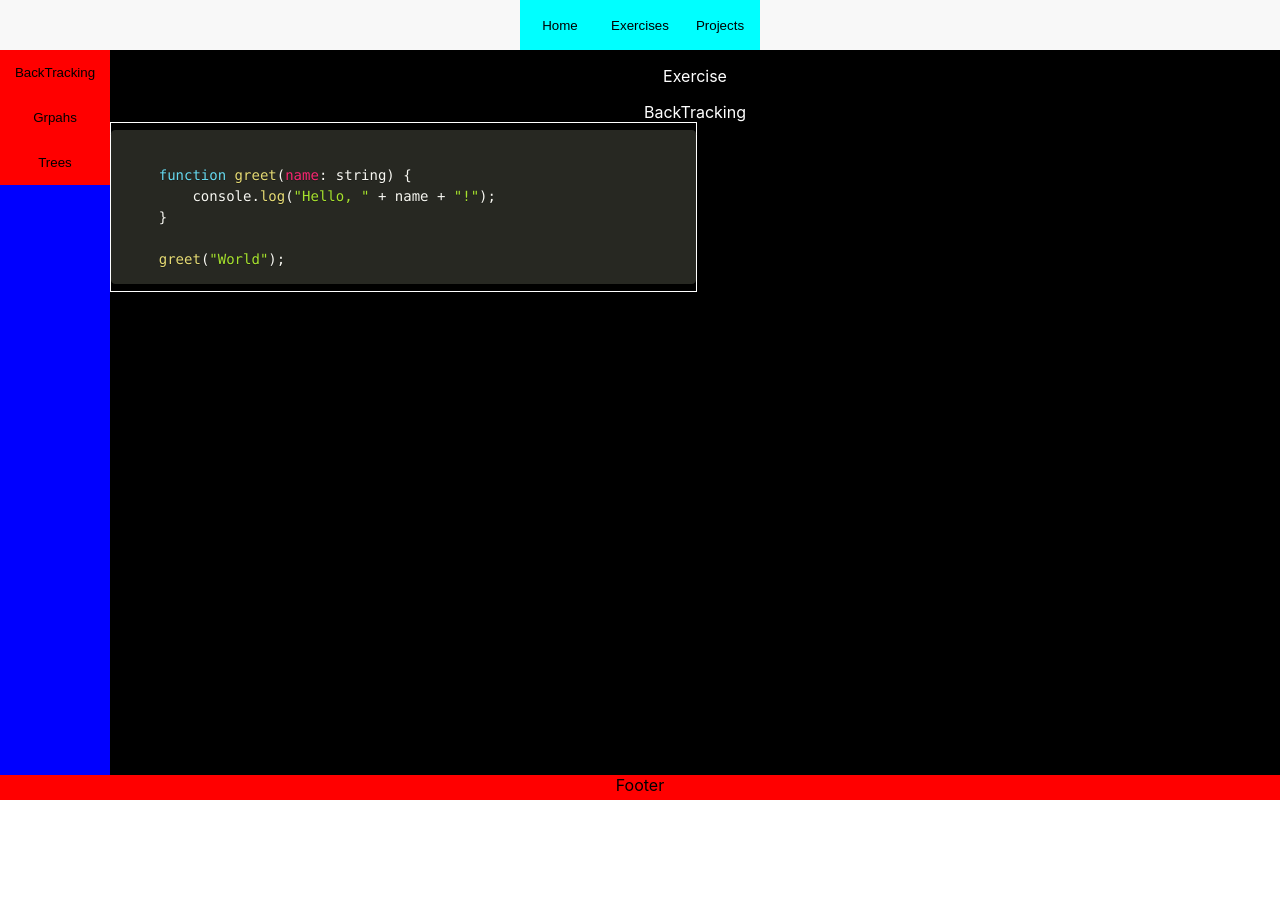
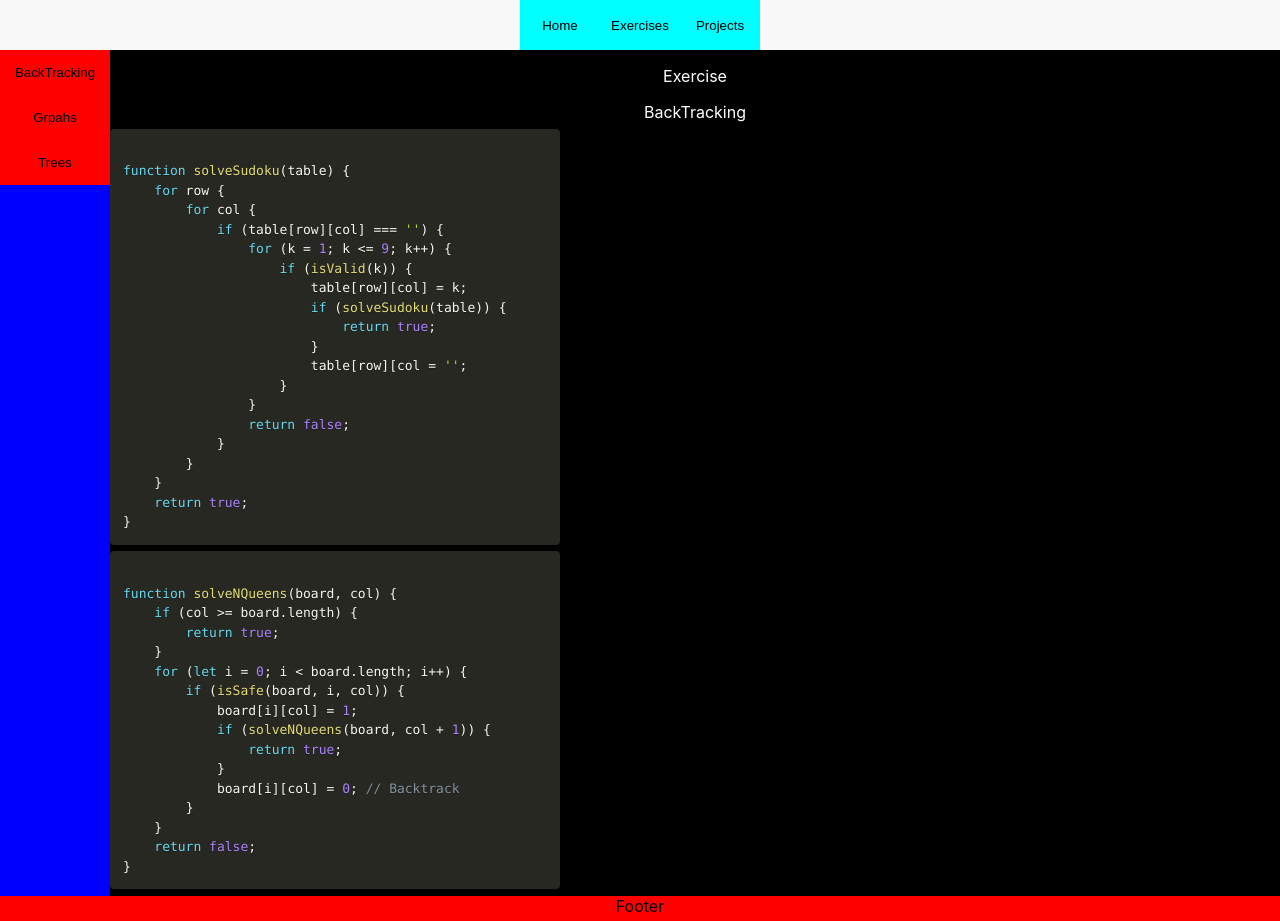
Before and after one commit to ElGuapo-Oficial/client-test-app-120823, a React (Create React App) app: page /exercises/backtracking in a window 1280 px wide. Before the commit the page ends 800 px from the top, so only its background shows below. Built offline with nearby package versions, Linux system fonts and the light colour scheme.

Commit message:
Adding Code Snippets

```diff
--- /dev/null
+++ b/src/codeSnippets/backTracking.ts
@@ -0,0 +1,44 @@
+const sudoku: string = `
+function solveSudoku(table) {
+    for row {
+        for col {
+            if (table[row][col] === '') {
+                for (k = 1; k <= 9; k++) {
+                    if (isValid(k)) {
+                        table[row][col] = k;
+                        if (solveSudoku(table)) {
+                            return true;
+                        }
+                        table[row][col = '';
+                    }
+                }
+                return false;
+            }
+        }
+    }
+    return true;
+}
+`;
+
+const nqueens: string = `
+function solveNQueens(board, col) {
+    if (col >= board.length) {
+        return true;
+    }
+    for (let i = 0; i < board.length; i++) {
+        if (isSafe(board, i, col)) {
+            board[i][col] = 1;
+            if (solveNQueens(board, col + 1)) {
+                return true;
+            }
+            board[i][col] = 0; // Backtrack
+        }
+    }
+    return false;
+}
+`;
+
+export {
+    sudoku,
+    nqueens
+}
--- a/src/pages/exercises/BackTracking.tsx
+++ b/src/pages/exercises/BackTracking.tsx
@@ -1,18 +1,16 @@
 import CodeSnippet from "../../components/CodeSnippet";
+import { sudoku, nqueens } from "../../codeSnippets/backTracking";
 
 const BackTracking = () => {
-    const code: string = `
-    function greet(name: string) {
-        console.log("Hello, " + name + "!");
-    }
-
-    greet("World");`;
 
     return (
         <>
             <div>BackTracking</div>
-            <div style={{fontSize: "14px", width: "50%", border: "1px solid white"}}>
-                <CodeSnippet code={code} language="javascript" />
+            <div style={{fontSize: "13px", width: "450px"}}>
+                <CodeSnippet code={sudoku} language="javascript" />
+            </div>
+            <div style={{fontSize: "13px", width: "450px"}}>
+                <CodeSnippet code={nqueens} language="javascript" />
             </div>
         </>
     );
```
